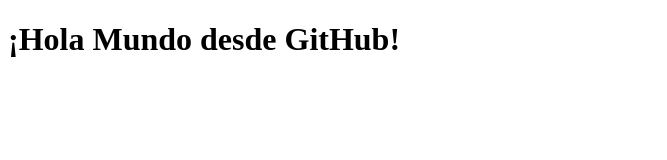
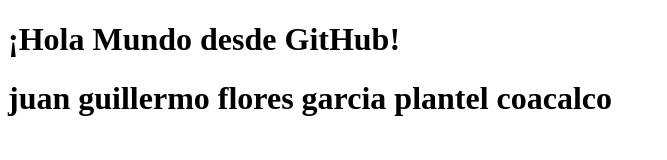
Before and after one commit to sccoacalco/mi-primer-repositorio, a plain HTML site: page index.html in a window 1280 px wide. Shown: the whole page, without its empty margins (0-667 px from the left). Drawn offline with Linux system fonts and the light colour scheme.

Commit message:
agregué mi plantel (coacalco)

```diff
--- a/index.html
+++ b/index.html
@@ -5,5 +5,6 @@
 </head>
 <body>
     <h1>¡Hola Mundo desde GitHub!</h1>
+    <h1>juan guillermo flores garcia plantel coacalco</h1>
 </body>
 </html>
```
